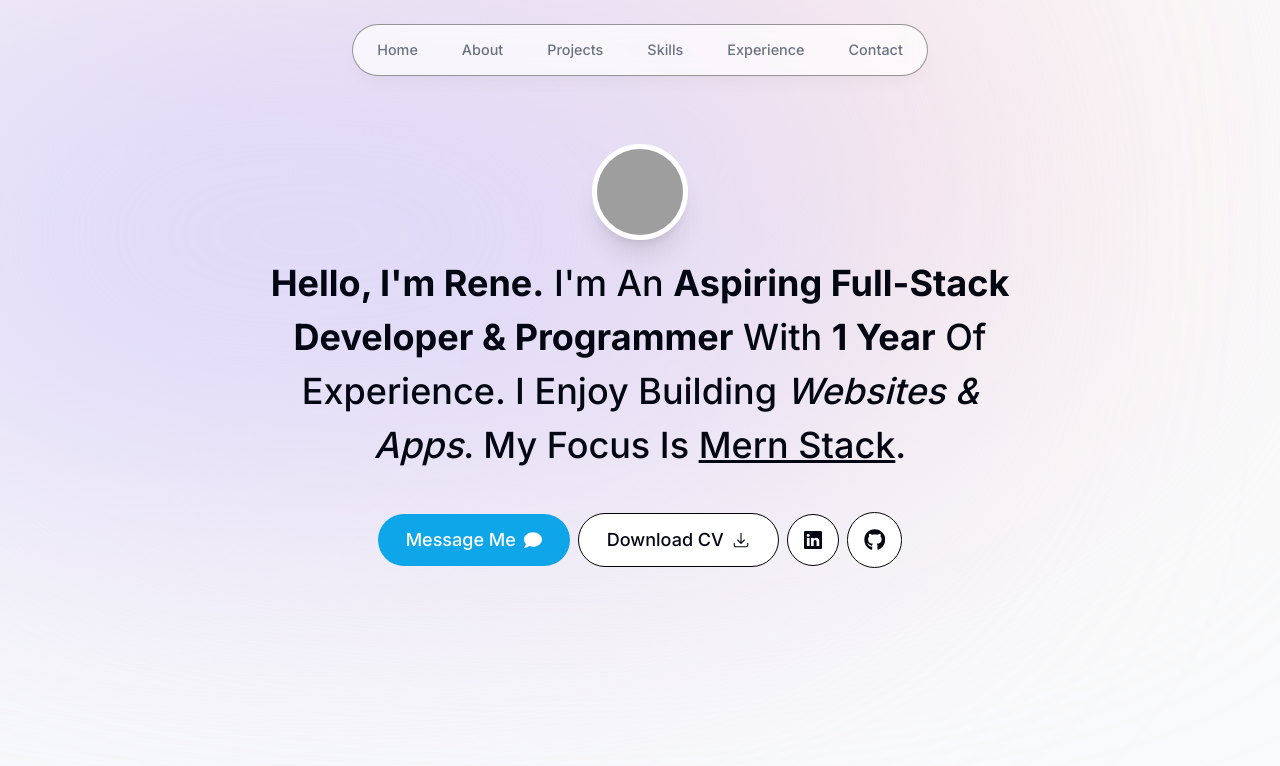
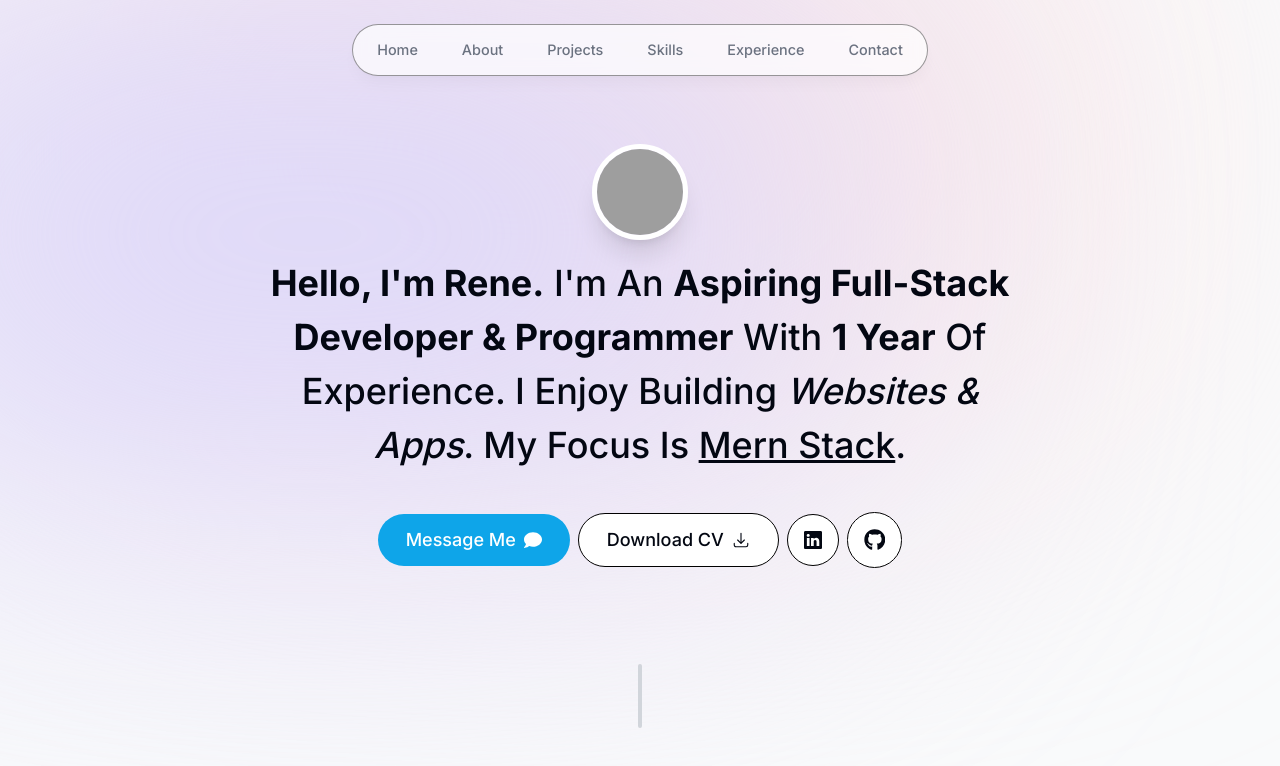
Before and after one commit to RenePung/portfolio-website-rene, a Next.js app: page / in a window 1280 px wide. Shown: the top 766 px of the page. Built offline with nearby package versions, Linux system fonts and the light colour scheme; grey boxes are pictures that could not be loaded.

Commit message:
added section divider file and styles

```diff
--- a/app/page.tsx
+++ b/app/page.tsx
@@ -1,4 +1,5 @@
 import Intro from "@/components/intro";
+import SectionDivider from "@/components/section-divider";
 //----------------imports----------------------------------
 
 
@@ -6,5 +7,6 @@
 export default function Home() {
   return <main className="flex flex-col items-center px-4">
     <Intro />
+    <SectionDivider />
   </main>;
 }
--- /dev/null
+++ b/components/section-divider.tsx
@@ -0,0 +1,17 @@
+"use client"
+import React from 'react';
+import { motion } from 'framer-motion';
+//----------------imports--------------------------------------------------------
+
+// section divider ( | )
+export default function SectionDivider() {
+  return (
+    <motion.div
+    className="bg-gray-300 my-24 h-16 w-1 rounded-full hidden sm:block"
+    initial={{ opacity: 0, y: 100 }}
+    animate={{ opacity: 1, y: 0 }}
+    transition={{ delay: 0.125 }}
+    >
+    </motion.div>
+  )
+}
```
